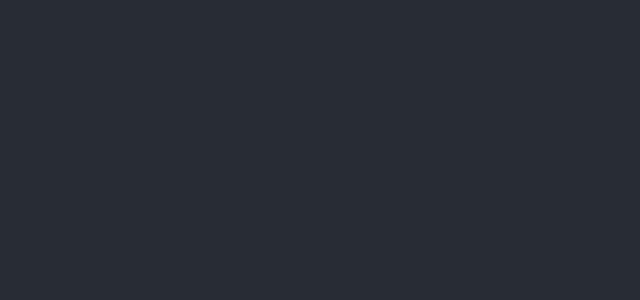
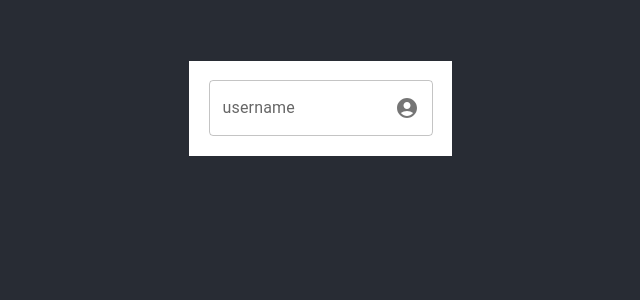
Before and after one commit to mgarciaDeveloper/yago-frontend, a React (Create React App) app: page /login in a window 1280 px wide. Before the commit this address had no page. Shown: the top 300 px of the page, without its empty margins (311-951 px from the left). Built offline with nearby package versions, Linux system fonts and the light colour scheme.

Commit message:
iniciamos a pagina de login
Co-authored-by: mgarcia1794 <mgarcia1794@users.noreply.github.com>

```diff
--- a/package.json
+++ b/package.json
@@ -11,6 +11,7 @@
     "@testing-library/jest-dom": "^5.16.4",
     "@testing-library/react": "^13.2.0",
     "@testing-library/user-event": "^13.5.0",
+    "axios": "^0.27.2",
     "react": "^18.1.0",
     "react-dom": "^18.1.0",
     "react-router-dom": "^6.3.0",
--- a/src/App.jsx
+++ b/src/App.jsx
@@ -7,6 +7,7 @@ import Home from "./Pages/Home";
 import Matriz from "./Components/Matriz/matriz";
 import "./App.css";
 import { Pie } from "@antv/g2plot";
+import Login from "./Pages/Login";
 
 function App() {
   return (
@@ -29,6 +30,7 @@ function App() {
             <Matriz>
               <BrowserRouter>
                 <Routes>
+                  <Route path="/login" exact element={<Login />} />
                   <Route path="/" exact element={<Home />} />
                   <Route path="/home" exact element={<Home />} />
                   <Route path="/books" exact element={<Books />} />
--- /dev/null
+++ b/src/Pages/Login.jsx
@@ -0,0 +1,73 @@
+// React and NPM imports
+import React, { useState } from "react";
+import { useNavigate } from "react-router-dom";
+
+import Axios from "axios";
+
+//Styling imports
+
+//------- MUI cores
+import Typography from "@mui/material/Typography"; // use it to any text style
+import { Button, Box, LinearProgress, Zoom } from "@mui/material";
+import Stack from "@mui/material/Stack";
+import Grow from "@mui/material/Grow";
+import InputAdornment from "@mui/material/InputAdornment";
+import FormControl from "@mui/material/FormControl";
+import OutlinedInput from "@mui/material/OutlinedInput";
+import InputLabel from "@mui/material/InputLabel";
+
+//------- MUI icons
+import AccountCircleIcon from "@mui/icons-material/AccountCircle";
+import Visibility from "@mui/icons-material/Visibility";
+import IconButton from "@mui/material/IconButton";
+import VisibilityOff from "@mui/icons-material/VisibilityOff";
+
+
+
+export default function Login(props){
+
+    const navigate = useNavigate()
+    const [login , setLogin] = useState({
+        username:"",
+        password:""
+    })
+    const [loading,setLoading] = useState(false)
+
+
+    return(
+        <>
+        <form>
+            <Stack
+            style={{
+                backgroundColor:'white',
+                padding:"7%",
+                width:"80%",
+            }}
+            textAlign="center"
+            >
+
+            <FormControl>
+                <InputLabel htmlFor="username">username</InputLabel>
+                <OutlinedInput name="username"
+                id="username"
+                type="text"
+                text="faca seu login"
+                required="true"
+                value={login.username}
+                onChange={(e)=>{
+                    setLogin([...login],e.target.value)
+                }}
+                endAdornment={<InputAdornment position="end">
+                    {<AccountCircleIcon/>}
+                </InputAdornment>}
+                >
+                </OutlinedInput>
+            </FormControl>
+
+            </Stack>
+        </form>
+        </>
+    )
+
+
+}
```
Also changed, not shown: 1 other file (tests, documents, lock files or other folders).
